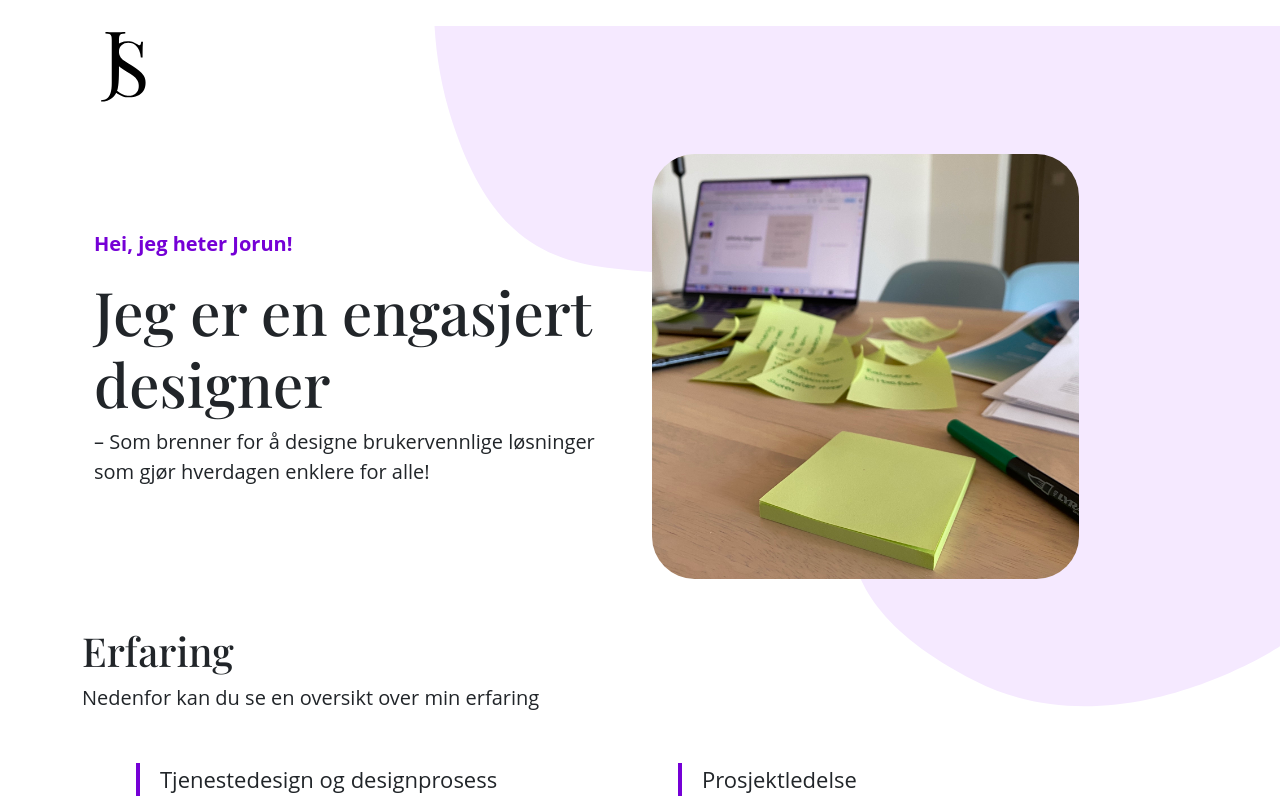
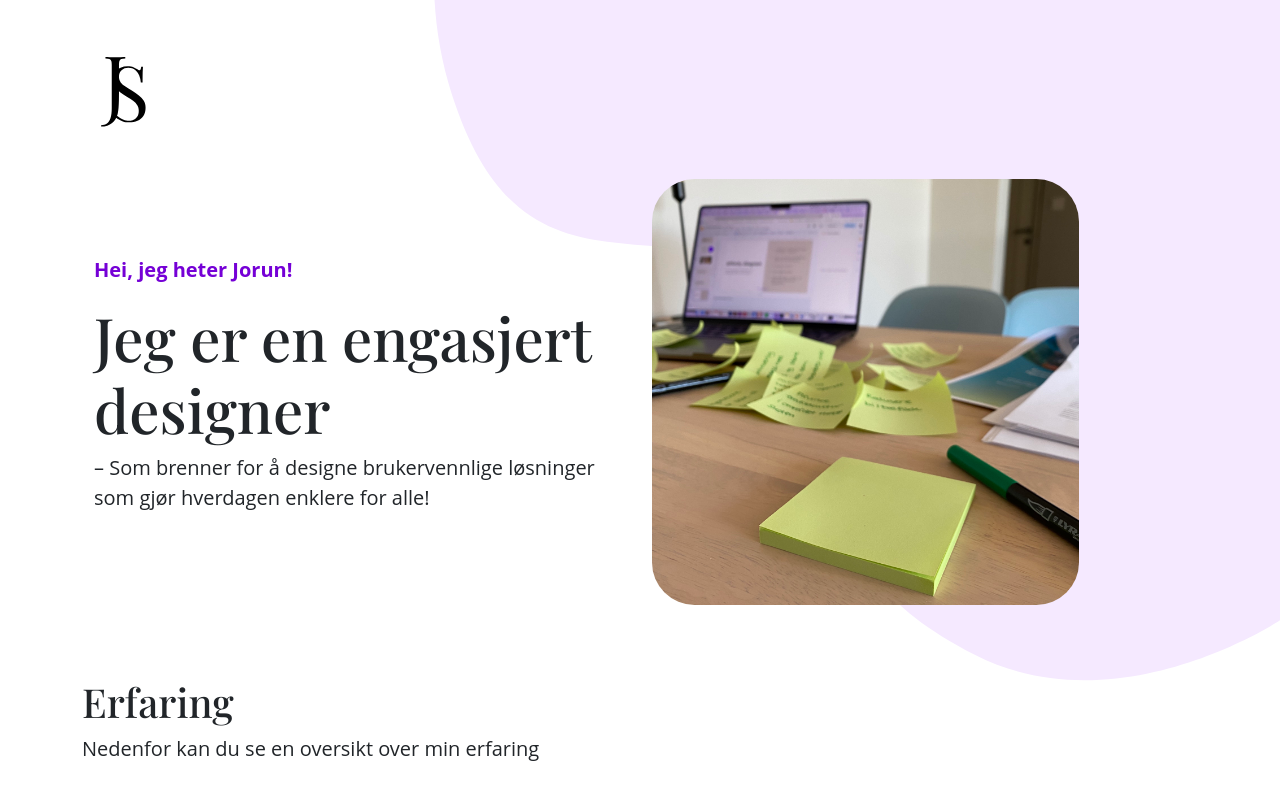
Before and after one commit to jorunska/portfolio, a Next.js app: page / in a window 1280 px wide. Shown: the top 800 px of the page. Built offline with nearby package versions, Linux system fonts and the light colour scheme.

Commit message:
updates design

```diff
--- a/src/app/globals.css
+++ b/src/app/globals.css
@@ -40,7 +40,7 @@ p {
 }
 
 div {
-  margin: 2% 0 2% 0;
+  margin: 4% 0 2% 0;
 }
 img {
   pointer-events: none;
@@ -81,6 +81,7 @@ a:hover {
   backface-visibility: hidden;
   background-repeat: no-repeat;
   z-index: -1;
+  margin: 0;
 }
 
 .card-img,
```
